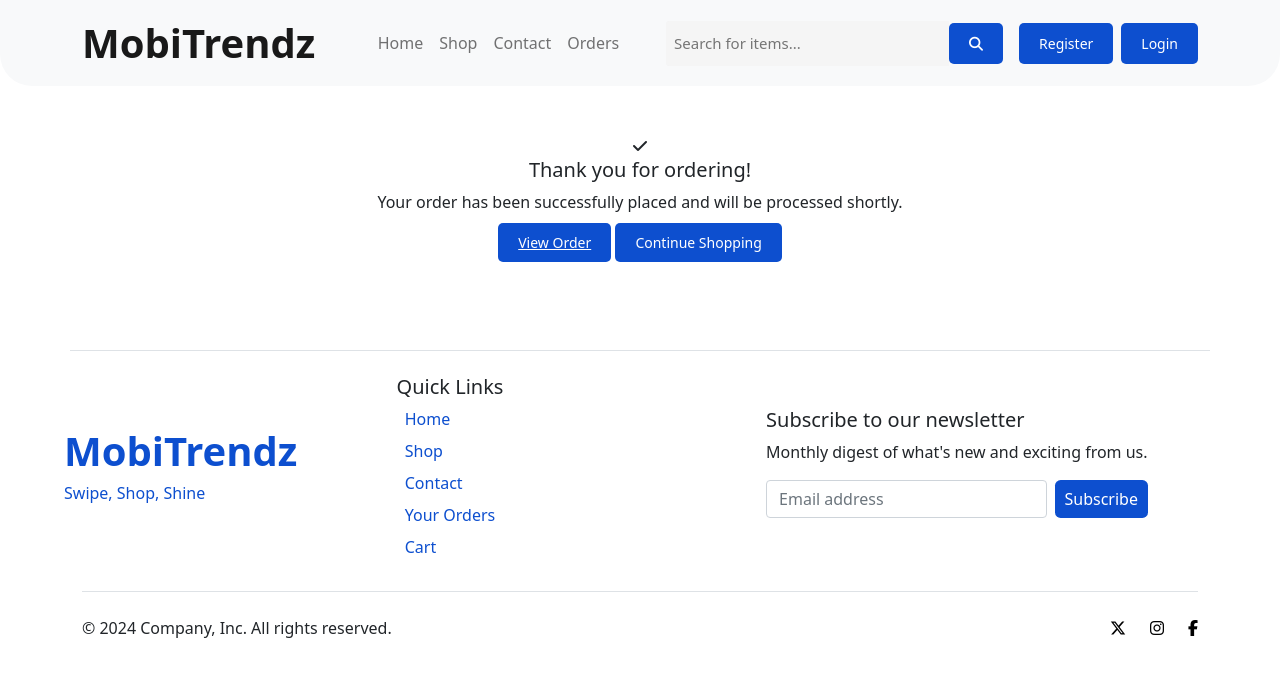
After one commit to Jay-Gorfad/Mobile-Store, a PHP site: page /order-success.php in a window 1280 px wide. The commit adds this page. Shown: the top 677 px of the page. Run offline with PHP 8.4, Linux system fonts and the light colour scheme; data that the repository does not hold is empty; some libraries are stand-ins or nearby versions.

Commit message:
changesss

```diff
--- a/css/style.css
+++ b/css/style.css
@@ -1040,3 +1040,13 @@ input[type="submit"], button {
 .hover{
     background-color: var(--hover);
 }
+
+.search-input{
+    border-radius: 3px 0px 0px 3px;
+    padding:8px;
+    height:45px;
+    border:none;
+    background-color: var(--form-bg);
+    font-size:15px;
+    font-weight: 300;
+}
--- a/header.php
+++ b/header.php
@@ -33,8 +33,14 @@
                     </li>
                 </ul>
                 <form class="d-flex justify-content-end font-bold">
+                <div class="search d-flex justify-content-center align-items-center ">
+                    <input class="search-input" type="search" placeholder="Search for items..." size="25" >
+                    <button class="primary-btn me-3 search-button"><i class="fa fa-search" aria-hidden="true"></i></button>
+                </div>
+                <div class="log-reg d-flex justify-content-center align-items-center">
                     <a class="primary-btn me-2  checkout-link" href="register.php">Register</a>
                     <a class="checkout-link  primary-btn" href="login.php">Login</a>
+                </div>
                 </form>
 
             </div>
--- /dev/null
+++ b/order-success.php
@@ -0,0 +1,17 @@
+<?php include "header.php";?>
+    <div class="container">
+        <div class="d-flex flex-column align-items-center justify-content-center w-100 h-100">
+            <div class="circle mt-5">
+                <i class="fa-solid fa-check"></i>
+            </div>
+            <div class="content text-center mb-5">
+                <h5>Thank you for ordering!</h5>
+                <p>Your order has been successfully placed and will be processed shortly.</p>
+                <div class="buttons-container">
+                    <a class="primary-btn view-order-btn" href="order-details.php">View Order</a>
+                    <a class="primary-btn checkout-link" href="shop.php">Continue Shopping</a>
+                </div>
+            </div>
+        </div>
+    </div>
+<?php include "footer.php";?>
```
Also changed, not shown: footerr.php (deleted, +0 -62 lines).
